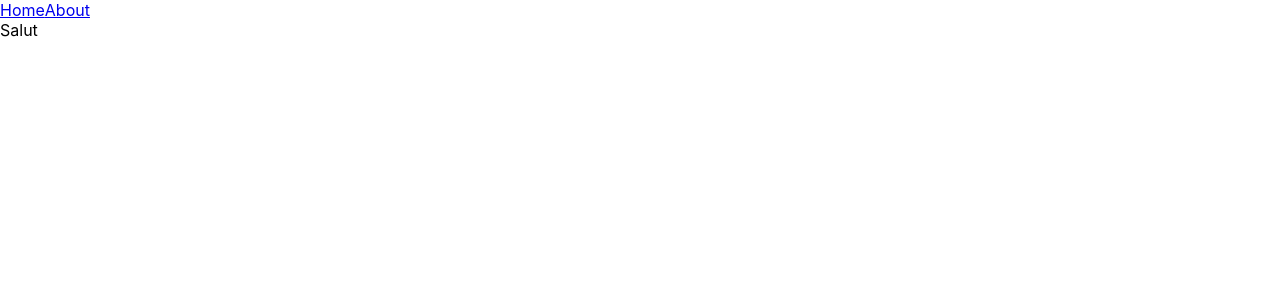
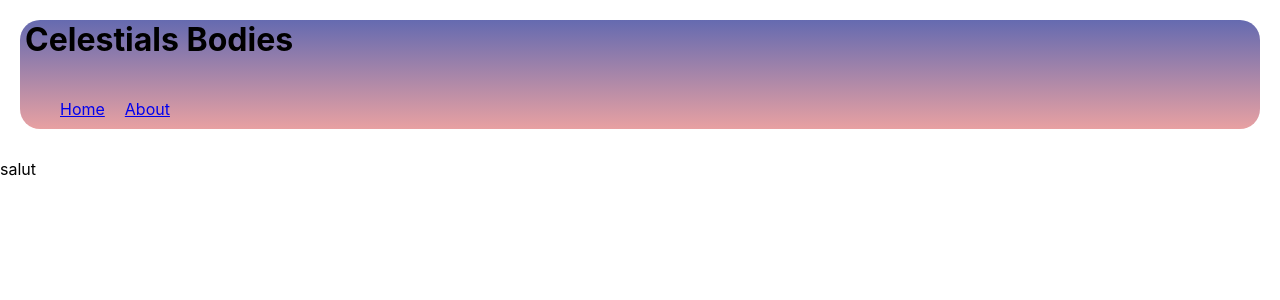
Before and after one commit to EnguerrandBeltran/THEMOVIEDB, a React (Create React App) app: page / in a window 1280 px wide. Shown: the top 300 px of the page. Built offline with nearby package versions, Linux system fonts and the light colour scheme; no server answers.

Commit message:
Ajout de divers fonctions

```diff
--- a/src/App.js
+++ b/src/App.js
@@ -3,15 +3,12 @@ import Foaas from './Foaas';
 import { About } from './pages/About';
 import { Home } from './pages/Home';
 
-import './App.css';
+
 import { BrowserRouter, Routes, Route, Outlet, Link } from "react-router-dom";
 
 
 
 export default function App() {
-	fetch("https://foaas.com/off/Thomas/Enguerrand")
-		.then(response => response.json())
-		.then((data) => console.log(data));
 	return (
 		<BrowserRouter>
 			<Routes>
--- a/src/composants/Celestialbodies.js
+++ b/src/composants/Celestialbodies.js
@@ -1,4 +1,12 @@
+import { useEffect } from "react";
 
 export function Celestialbodies(){
-return(<div>Salut</div>);
+
+fetch("https://api.le-systeme-solaire.net/rest.php/bodies")
+  .then((response) => response.json())
+  .then((data) => console.log(data));
+
+    return(
+<div>salut</div>
+);
 }
--- a/src/pages/About.js
+++ b/src/pages/About.js
@@ -2,8 +2,17 @@ import { BrowserRouter, Routes, Route, Outlet, Link } from "react-router-dom";
 import '../styles/page.css';
 export function About() {
 	return (
-        <div class="navbar">
-        <Link to="/">Home</Link>
+                <div>
+        <div className="enTete">
+               <h1> A Propos : </h1>
+        <div className="navbar">
+        <Link className="navLink" to="/">Home</Link>
+        <Link  className="navLink" to="/About">About</Link>
+        </div>
+        </div>
+        <div className="lorem">
+Auteur du site : Enguerrand Beltran
+</div>
         </div>
 	);
   }
--- a/src/pages/Home.js
+++ b/src/pages/Home.js
@@ -2,10 +2,13 @@ import { BrowserRouter, Routes, Route, Outlet, Link } from "react-router-dom";
 import { Celestialbodies } from "../composants/Celestialbodies";
 export function Home() {
 	return (
-        <div>
+                <div>
+        <div className="enTete">
+               <h1> Celestials Bodies</h1>
         <div className="navbar">
-        <Link to="/">Home</Link>
-        <Link to="/About">About</Link>
+        <Link className="navLink" to="/">Home</Link>
+        <Link  className="navLink" to="/About">About</Link>
+        </div>
         </div>
         <Celestialbodies/>
         </div>
--- a/src/styles/page.css
+++ b/src/styles/page.css
@@ -1,3 +1,24 @@
 .navbar{
     display: flex;
+    margin : 30px;
 }
+
+.navLink {
+    padding : 10px;
+    transition : 0.2s;
+}
+
+.enTete{
+
+        background: linear-gradient(#656ab0,#e8a1a2);
+        border-radius: 20px;
+        margin: 20px;
+}
+
+h1{
+    margin: 5px;
+}
+
+.lorem{
+    margin: 30px;
+}
```
